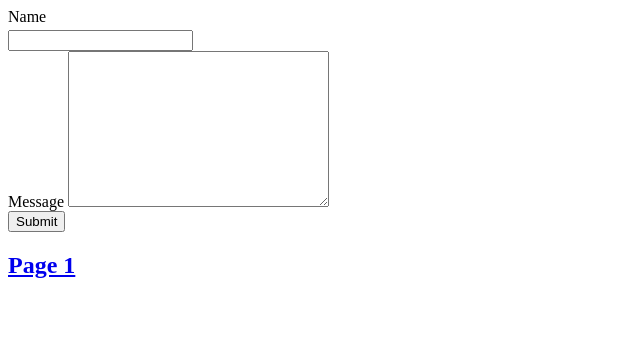
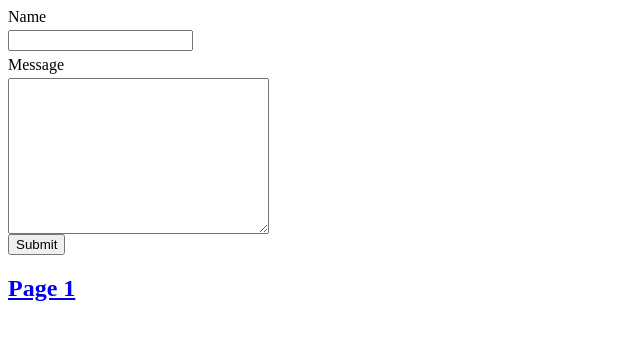
Before and after one commit to LaTouraine/Pre-work-Phase-2-HTML-and-CSS, a plain HTML site: page page2.html in a window 1280 px wide. Shown: the whole page, without its empty margins (0-640 px from the left). Drawn offline with Linux system fonts and the light colour scheme.

Commit message:
added css and html p2 files 6x

```diff
--- a/styles/style.css
+++ b/styles/style.css
@@ -35,7 +35,7 @@ color: blue;
     display: inline-block;
 }
 
-input, label textarea{
+input, label, textarea{
     display: block;
     margin-top: .3em;
 }
```
